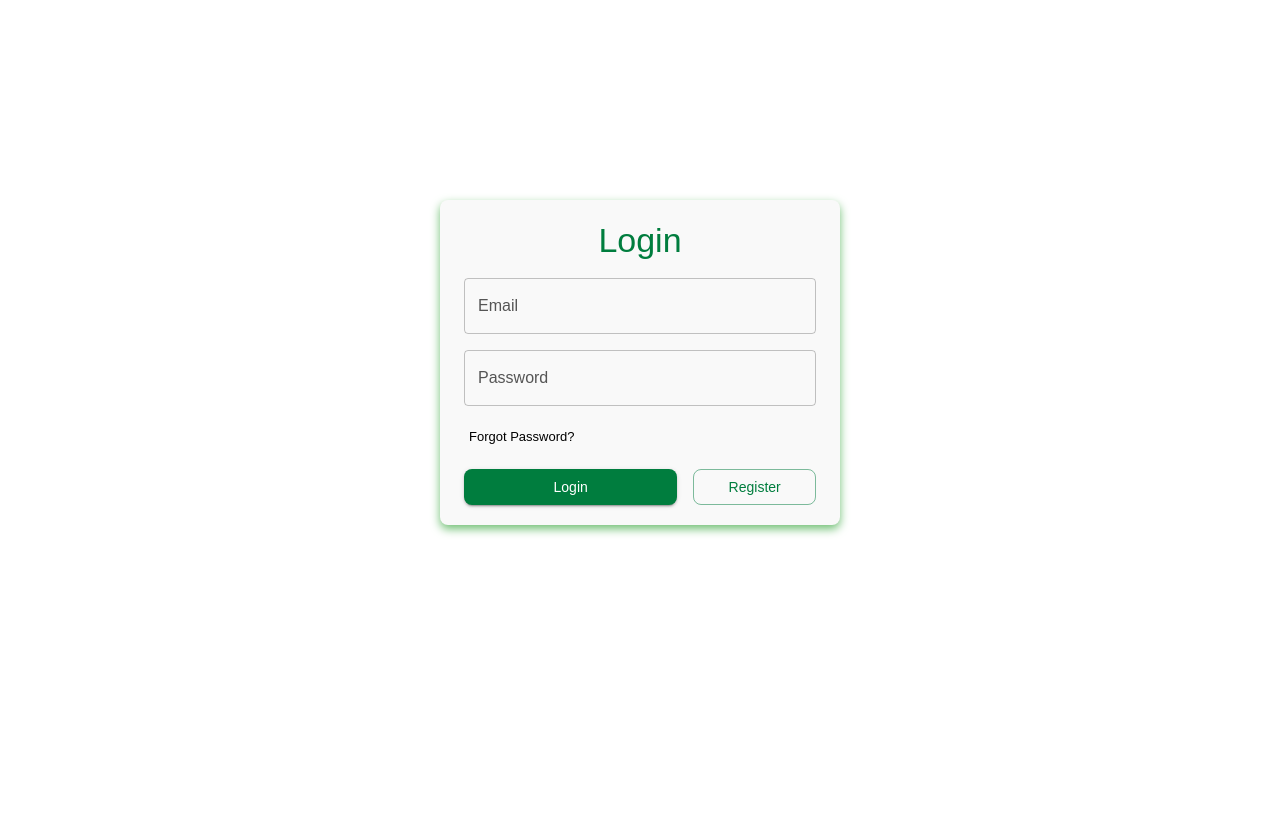
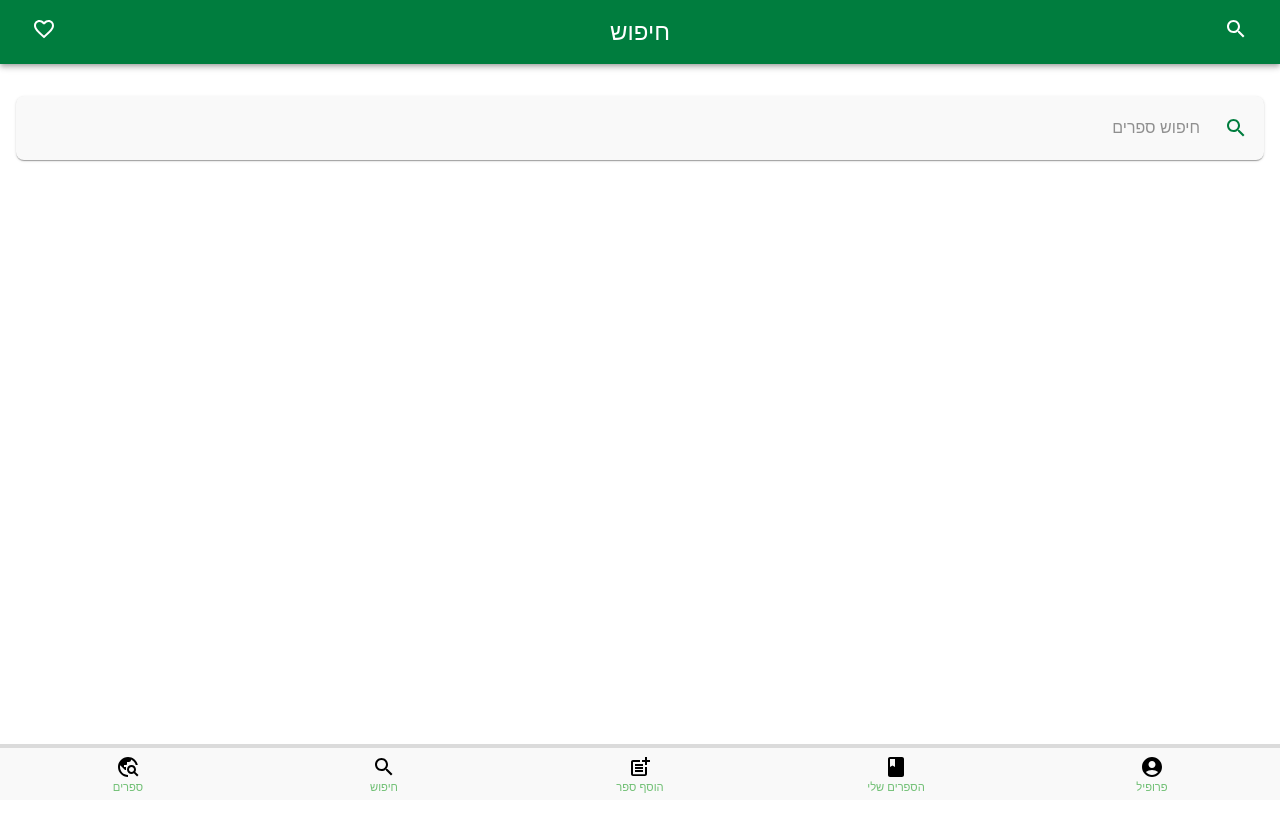
Before and after one commit to yoav1870/shelfShare, a React (Vite) app in the folder client/: page /search in a window 1280 px wide. Shown: the top 832 px of the page. Before the commit the page ends 800 px from the top, so only its background shows below. Built offline with nearby package versions, Linux system fonts and the light colour scheme; sample sign-in values are in the browser's storage.

Commit message:
temp search page.

```diff
--- a/client/src/App.jsx
+++ b/client/src/App.jsx
@@ -5,6 +5,7 @@ import ProtectedRoute from "./components/ProtectedRoute";
 import ProfilePage from "./pages/ProfilePage";
 import { Box } from "@mui/material";
 import AddBookForm from "./pages/AddBookForm";
+import Search from "./pages/Search";
 
 const App = () => {
   return (
@@ -39,6 +40,14 @@ const App = () => {
               </ProtectedRoute>
             }
           />
+          <Route
+            path="/search"
+            element={
+              <ProtectedRoute>
+                <Search />
+              </ProtectedRoute>
+            }
+          />
 
           <Route path="*" element={<Login />} />
         </Routes>
--- /dev/null
+++ b/client/src/pages/Search.jsx
@@ -0,0 +1,128 @@
+import { useState } from "react";
+import {
+  Box,
+  TextField,
+  Typography,
+  IconButton,
+  Card,
+  CardMedia,
+  CardContent,
+  Button,
+  Chip,
+} from "@mui/material";
+import SearchIcon from "@mui/icons-material/Search";
+import FavoriteBorderIcon from "@mui/icons-material/FavoriteBorder";
+import { useTheme } from "@mui/material/styles";
+import { t } from "../tools/utils";
+
+const Search = () => {
+  const theme = useTheme();
+  const [searchQuery, setSearchQuery] = useState("");
+
+  const handleSearchChange = (e) => {
+    setSearchQuery(e.target.value);
+  };
+
+  return (
+    <Box
+      sx={{
+        padding: 2,
+        backgroundColor: theme.palette.background.default,
+        minHeight: "100vh",
+      }}
+    >
+      <Box
+        sx={{
+          display: "flex",
+          alignItems: "center",
+          gap: 1,
+          marginBottom: 3,
+          backgroundColor: theme.palette.background.paper,
+          borderRadius: 2,
+          padding: 1,
+          boxShadow: 1,
+        }}
+      >
+        <TextField
+          variant="standard"
+          placeholder={t("search-placeholder")}
+          fullWidth
+          value={searchQuery}
+          onChange={handleSearchChange}
+          InputProps={{
+            disableUnderline: true,
+            sx: { padding: 1, direction: "rtl" },
+          }}
+        />
+        <IconButton color="primary">
+          <SearchIcon />
+        </IconButton>
+      </Box>
+
+      <Box>
+        {/* {books.map((book, index) => (
+          <Card
+            key={index}
+            sx={{
+              display: "flex",
+              alignItems: "center",
+              justifyContent: "space-between",
+              marginBottom: 2,
+              padding: 1,
+              boxShadow: 1,
+            }}
+          >
+            <CardMedia
+              component="img"
+              image={book.image}
+              alt={book.title}
+              sx={{ width: 80, height: 120, borderRadius: 1 }}
+            />
+            <CardContent sx={{ flexGrow: 1, padding: 1, direction: "rtl" }}>
+              <Typography variant="h6" sx={{ fontWeight: "bold" }}>
+                {book.title}
+              </Typography>
+              <Typography variant="subtitle1" color="text.secondary">
+                {book.author}
+              </Typography>
+              <Box
+                sx={{ display: "flex", gap: 1, flexWrap: "wrap", marginTop: 1 }}
+              >
+                {book.tags.map((tag, idx) => (
+                  <Chip key={idx} label={tag} size="small" />
+                ))}
+              </Box>
+            </CardContent>
+            <Box
+              sx={{
+                display: "flex",
+                flexDirection: "column",
+                alignItems: "center",
+                gap: 1,
+              }}
+            >
+              <Typography variant="body1" sx={{ fontWeight: "bold" }}>
+                {book.price}
+              </Typography>
+              <Button
+                variant="outlined"
+                size="small"
+                sx={{
+                  fontWeight: "bold",
+                  whiteSpace: "nowrap",
+                }}
+              >
+                הוסף לעגלה
+              </Button>
+              <IconButton color="secondary">
+                <FavoriteBorderIcon />
+              </IconButton>
+            </Box>
+          </Card>
+        ))} */}
+      </Box>
+    </Box>
+  );
+};
+
+export default Search;
--- a/client/src/tools/he.json
+++ b/client/src/tools/he.json
@@ -20,5 +20,6 @@
   "more-information": "מידע נוסף",
   "submit": "שלח",
   "max-pics-error": "ניתן להעלות עד 3 תמונות",
-  "location-error": "יש להזין מיקום עצמאית"
+  "location-error": "יש להזין מיקום עצמאית",
+  "search-placeholder": "חיפוש ספרים"
 }
```
